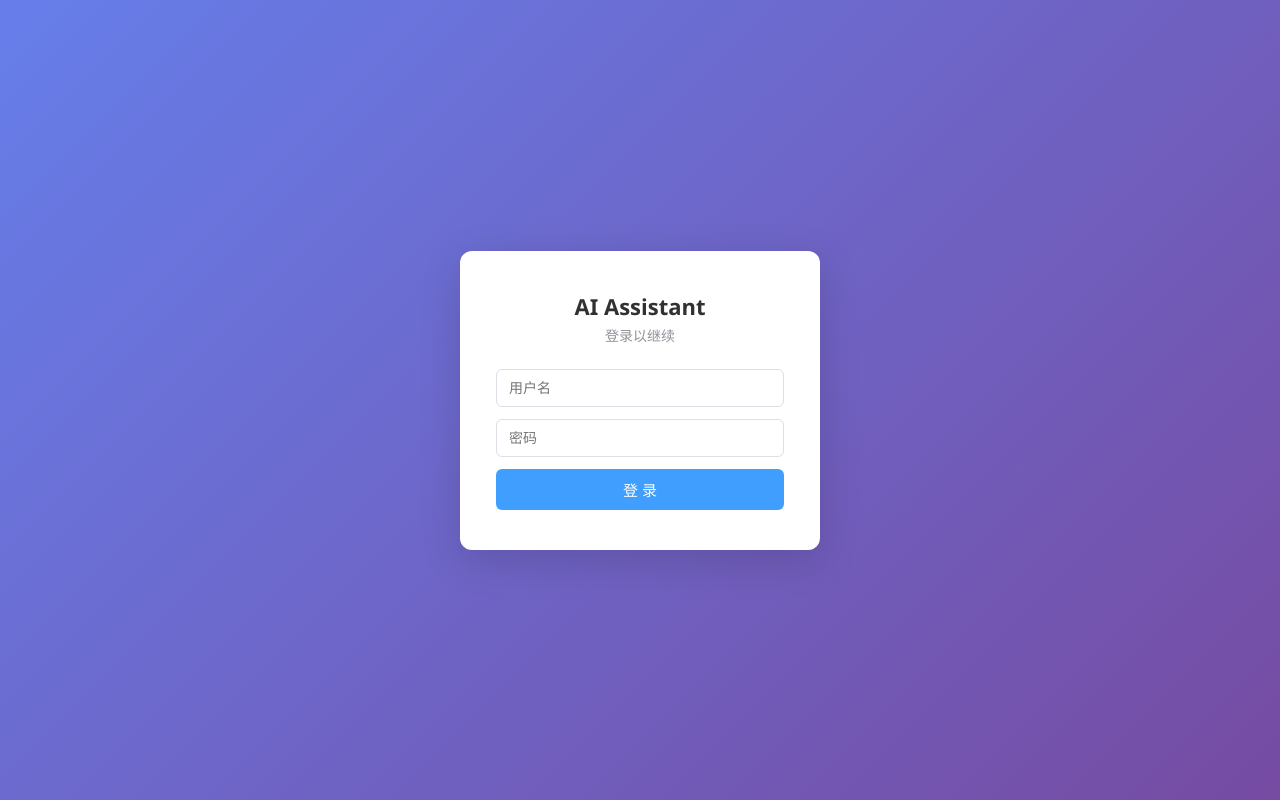
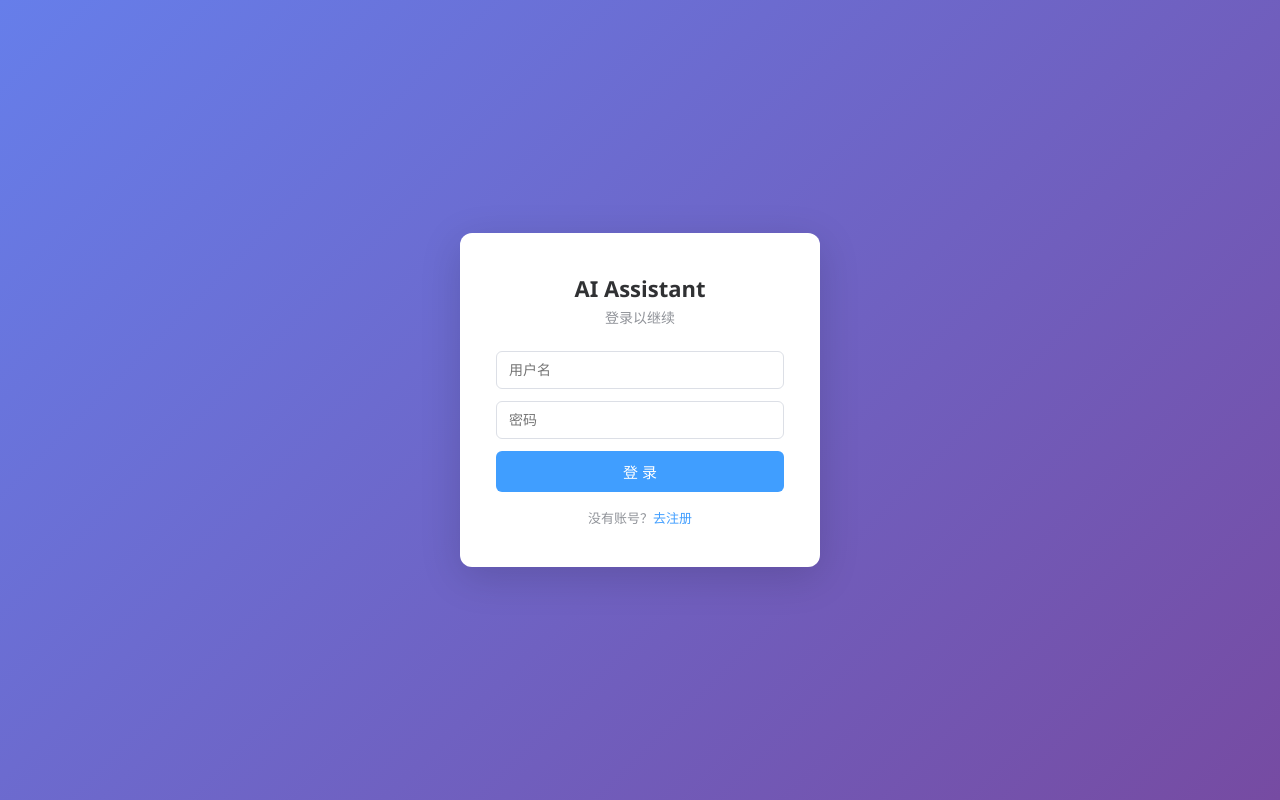
Before and after one commit to github-szh/ai-assistant-web, a Vue app: page /login in a window 1280 px wide. Built offline with nearby package versions, Linux system fonts and the light colour scheme.

Commit message:
重新添加注册页面链接到登录页面

```diff
--- a/src/router/index.ts
+++ b/src/router/index.ts
@@ -7,6 +7,7 @@ const router = createRouter({
     { path: '/login', name: 'login', component: () => import('../views/LoginView.vue') },
     { path: '/chat', name: 'chat', component: () => import('../views/ChatView.vue'), meta: { auth: true } },
     { path: '/documents', name: 'documents', component: () => import('../views/DocumentsView.vue'), meta: { auth: true } },
+    { path: '/register', name: 'register', component: () => import('../views/RegisterView.vue') },
   ],
 })
 
--- a/src/views/LoginView.vue
+++ b/src/views/LoginView.vue
@@ -7,6 +7,7 @@
       <input v-model="password" class="field" type="password" placeholder="密码" @keydown.enter="login" />
       <button class="btn" :disabled="loading" @click="login">{{ loading ? '登录中...' : '登 录' }}</button>
       <p v-if="err" class="err">{{ err }}</p>
+      <p class="link">没有账号？<router-link to="/register">去注册</router-link></p>
     </div>
   </div>
 </template>
```
